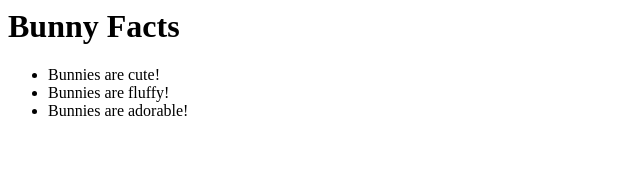
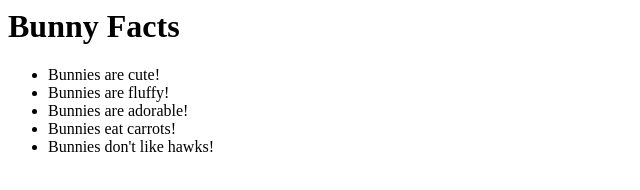
Before and after one commit to JonathanEleiott/bunny-list, a plain HTML site: page index.html in a window 1280 px wide. Shown: the whole page, without its empty margins (0-640 px from the left). Drawn offline with Linux system fonts and the light colour scheme.

Commit message:
add two more facts

```diff
--- a/index.html
+++ b/index.html
@@ -8,6 +8,8 @@
       <li>Bunnies are cute!</li>
       <li>Bunnies are fluffy!</li>
       <li>Bunnies are adorable!</li>
+      <li>Bunnies eat carrots!</li>
+      <li>Bunnies don't like hawks!</li>
     </ul>
   </body>
 </html>
```
